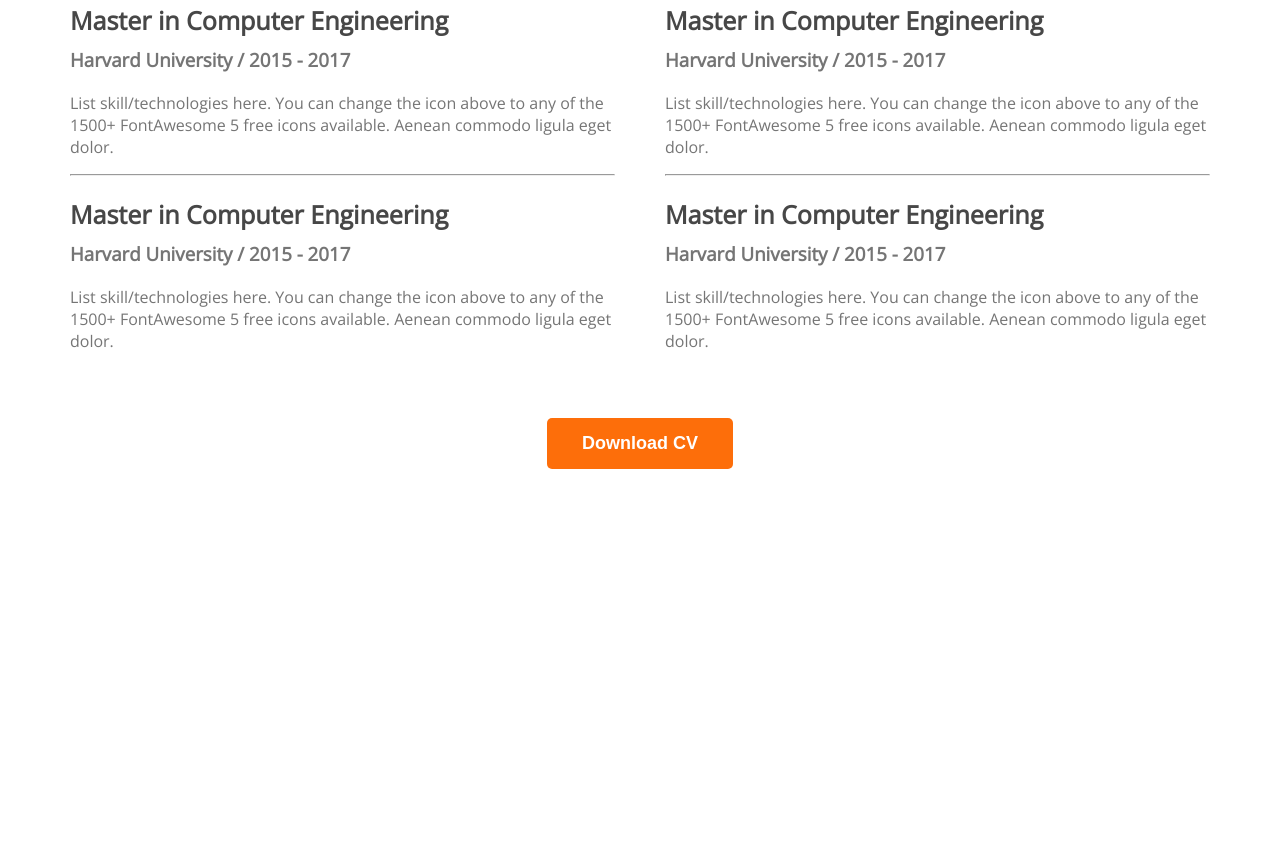
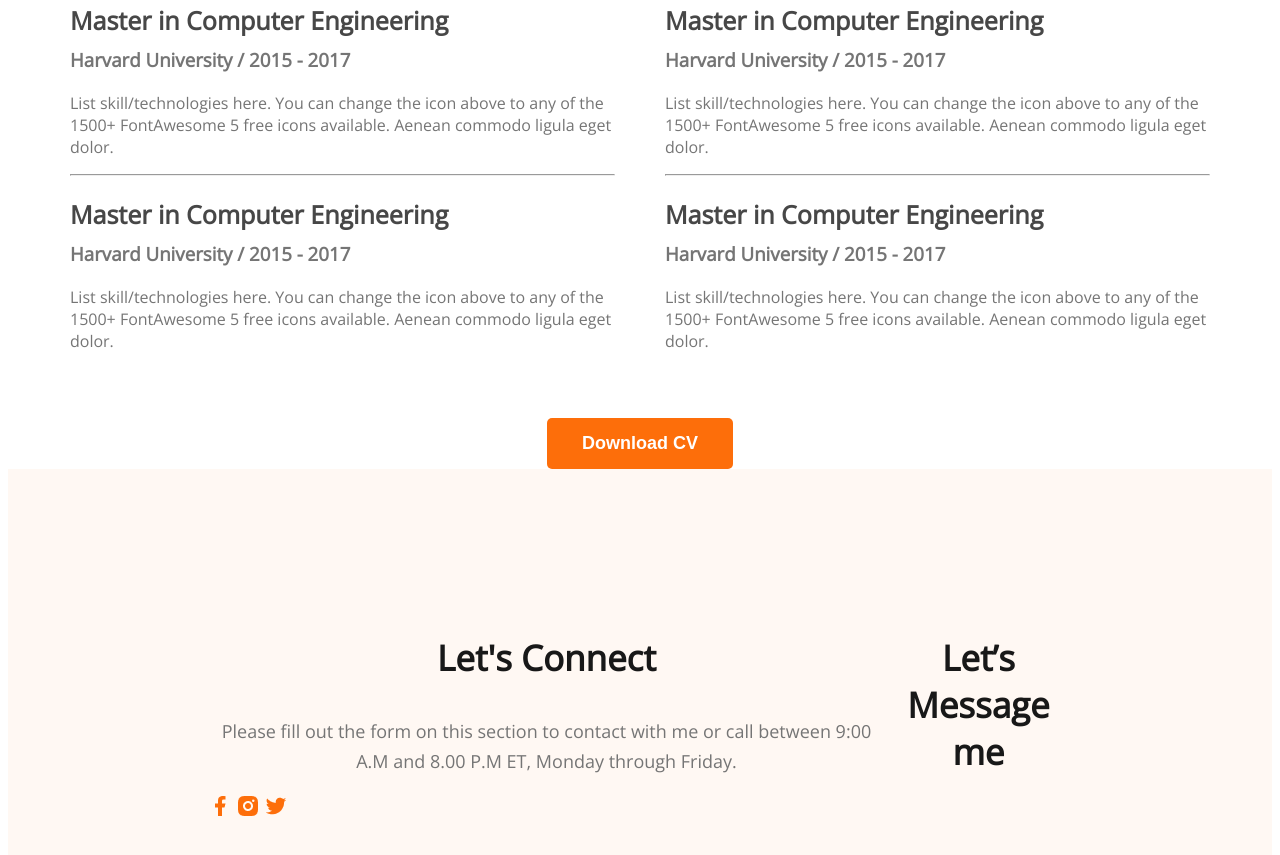
Before and after one commit to rhakib/developer-portfolio, a plain HTML site: page index.html in a window 1280 px wide. Shown: the part 2718-3573 px from the top of the page. Before the commit the page ends 3195 px from the top, so only its background shows below. Drawn offline with nearby package versions, Linux system fonts and the light colour scheme.

Commit message:
footer section done

```diff
--- a/index.html
+++ b/index.html
@@ -153,10 +153,21 @@
 
         </section>
 
-
     </main>
 
     <footer>
+        <div class="footer-column">
+            <h3 class="section-title">Let's Connect</h3>
+            <p class="section-des">Please fill out the form on this section to contact with me or call between 9:00 A.M and 8.00 P.M ET, Monday through Friday.</p>
+            <div class="social-links">
+                <a href=""><img src="images/icons/facebook.png" alt=""></a>
+                <a href=""><img src="images/icons/insta.png" alt=""></a>
+                <a href=""><img src="images/icons/twitter.png" alt=""></a>
+            </div>
+        </div>
+        <div class="footer-column">
+            <h3 class="section-title">Let’s Message me</h3>
+        </div>
 
     </footer>
 </body>
--- a/styles/portfolio.css
+++ b/styles/portfolio.css
@@ -183,3 +183,11 @@ main {
 }
 
 /*main section styles */
+
+/* footer styles */
+footer{
+
+display: flex;
+background: #FFF8F3;
+padding: 130px 200px;
+}
```
